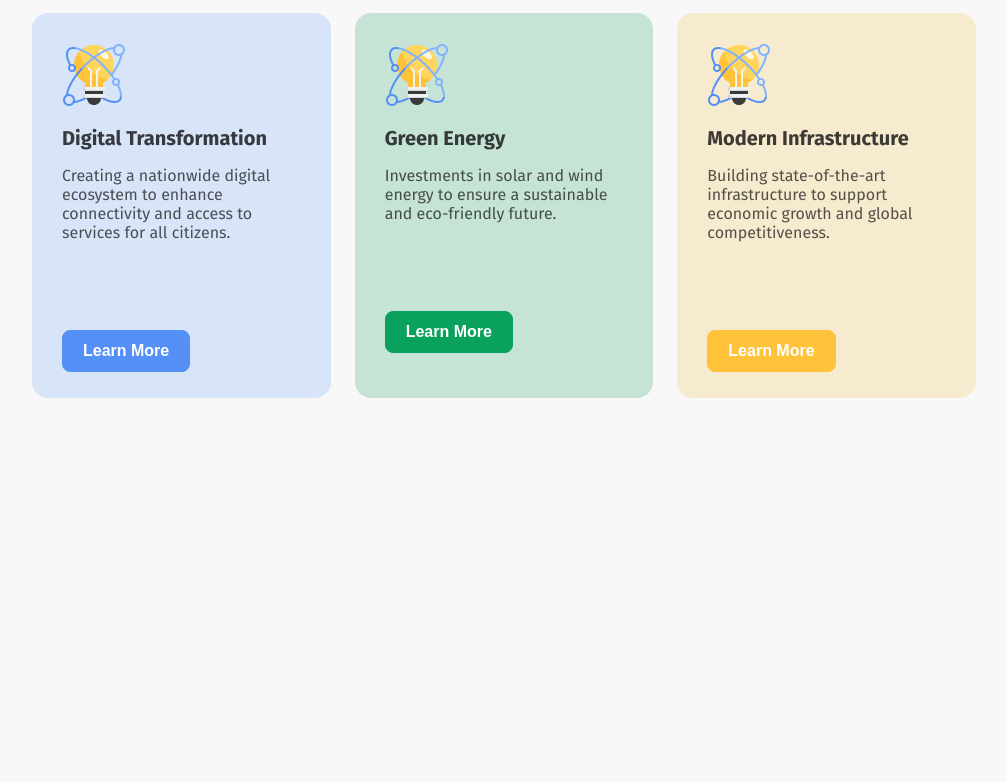
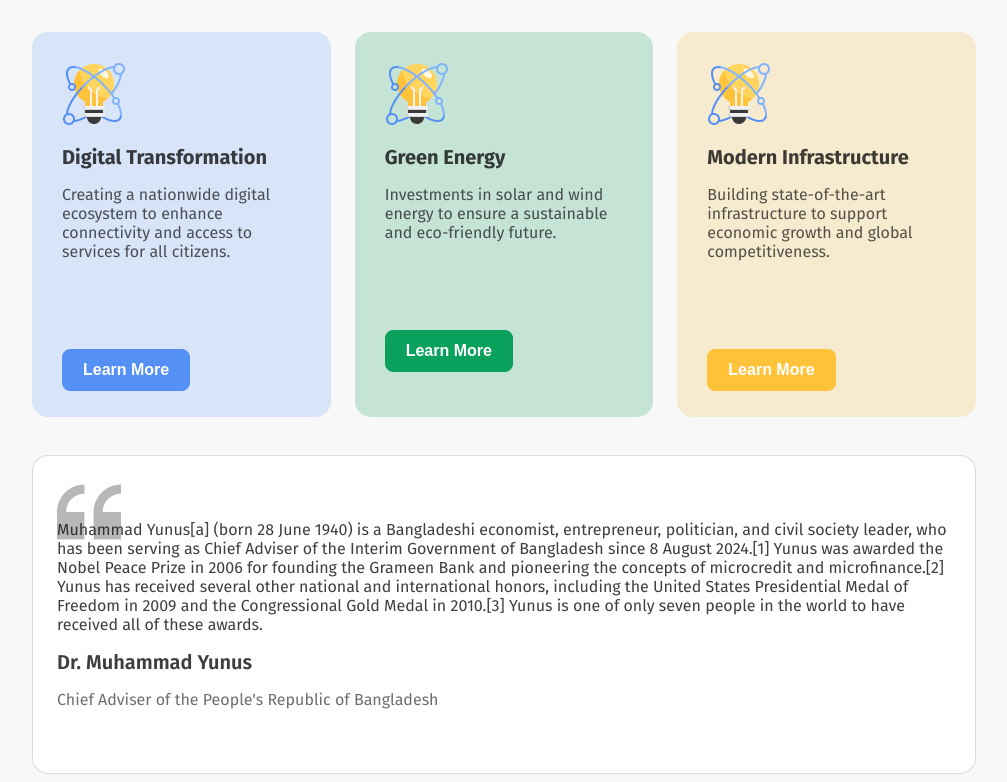
Before and after one commit to RahilLamisa/b11a-1, a plain HTML site: page index.html in a window 1280 px wide. Shown: the part 1648-2430 px from the top of the page, without its empty margins (136-1143 px from the left). Before the commit the page ends 2054 px from the top, so only its background shows below. Drawn offline with Linux system fonts and the light colour scheme.

Commit message:
dr yunus part complete

```diff
--- a/index.html
+++ b/index.html
@@ -56,7 +56,7 @@
         </div><br><br><br>
         <div>
             <h1 class="vision">The Vision of Future</h1>
-            <p class="bd">Bangladesh 2.0 aims to redefine the nation’s trajectory by embracing cutting-edge technology, promoting inclusive growth, and ensuring sustainability. With initiatives in renewable energy, digital transformation, and robust infrastructure, the country is set to become a global model of development.</p>
+            <p class="bd">Bangladesh 2.0 aims to redefine the nation’s trajectory by embracing cutting-edge technology, promoting inclusive growth, and ensuring sustainability. With initiatives in renewable energy, digital transformation, and robust infrastructure, the country is set to become a global model of development.</p><br>
             <div class="parent">
                 <div class="child5">
                     <img src="assets/card-icon.png">
@@ -79,6 +79,11 @@
                     <button class="orange">Learn More</button>
                 </div>
             </div>
+        </div><br><br>
+        <div class="mdyunus">
+            <p class="yunus">Muhammad Yunus[a] (born 28 June 1940) is a Bangladeshi economist, entrepreneur, politician, and civil society leader, who has been serving as Chief Adviser of the Interim Government of Bangladesh since 8 August 2024.[1] Yunus was awarded the Nobel Peace Prize in 2006 for founding the Grameen Bank and pioneering the concepts of microcredit and microfinance.[2] Yunus has received several other national and international honors, including the United States Presidential Medal of Freedom in 2009 and the Congressional Gold Medal in 2010.[3] Yunus is one of only seven people in the world to have received all of these awards.</p>
+            <h1 id="yunus">Dr. Muhammad Yunus</h1>
+            <p id="chief">Chief Adviser of the People's Republic of Bangladesh</p>
         </div>
     </main>
 </body>
--- a/style.css
+++ b/style.css
@@ -145,3 +145,29 @@ font-size: 20px;
     border: 1px solid #FFC239;
     padding: 11px 20px;
 }
+.mdyunus{
+    background-image: url('assets/quote-bg.png');
+    background-position-x: 24px;
+    background-position-y: 24px;
+    background-repeat: no-repeat;
+    padding:48px 24px;
+    box-sizing: border-box;
+    border: 1px solid rgba(14, 14, 14, 0.15);
+    border-radius: 16px;
+    background-color: rgb(255, 255, 255);
+}
+.yunus{
+    color: rgba(14, 14, 14, 0.8);
+    font-size: 16px;
+    font-weight: 400;
+}
+#yunus{
+    color: rgba(14, 14, 14, 0.8);
+    font-size: 20px;
+    font-weight: 600;
+}
+#chief{
+    color: rgba(14, 14, 14, 0.6);
+    font-size: 16px;
+    font-weight: 400;
+}
```
